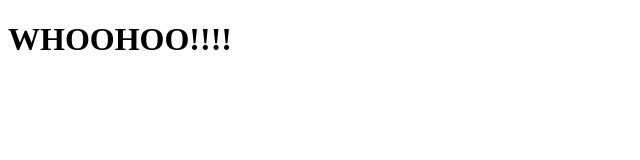
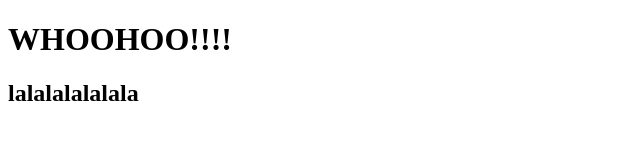
Before and after one commit to phelder/my-first-github-repo, a plain HTML site: page index.html in a window 1280 px wide. Shown: the whole page, without its empty margins (0-640 px from the left). Drawn offline with Linux system fonts and the light colour scheme.

Commit message:
added lalalala subtitle

```diff
--- a/index.html
+++ b/index.html
@@ -7,5 +7,6 @@
 </head>
 <body>
     <h1>WHOOHOO!!!!</h1>
+    <h2>lalalalalalala</h2>
 </body>
 </html>
```
